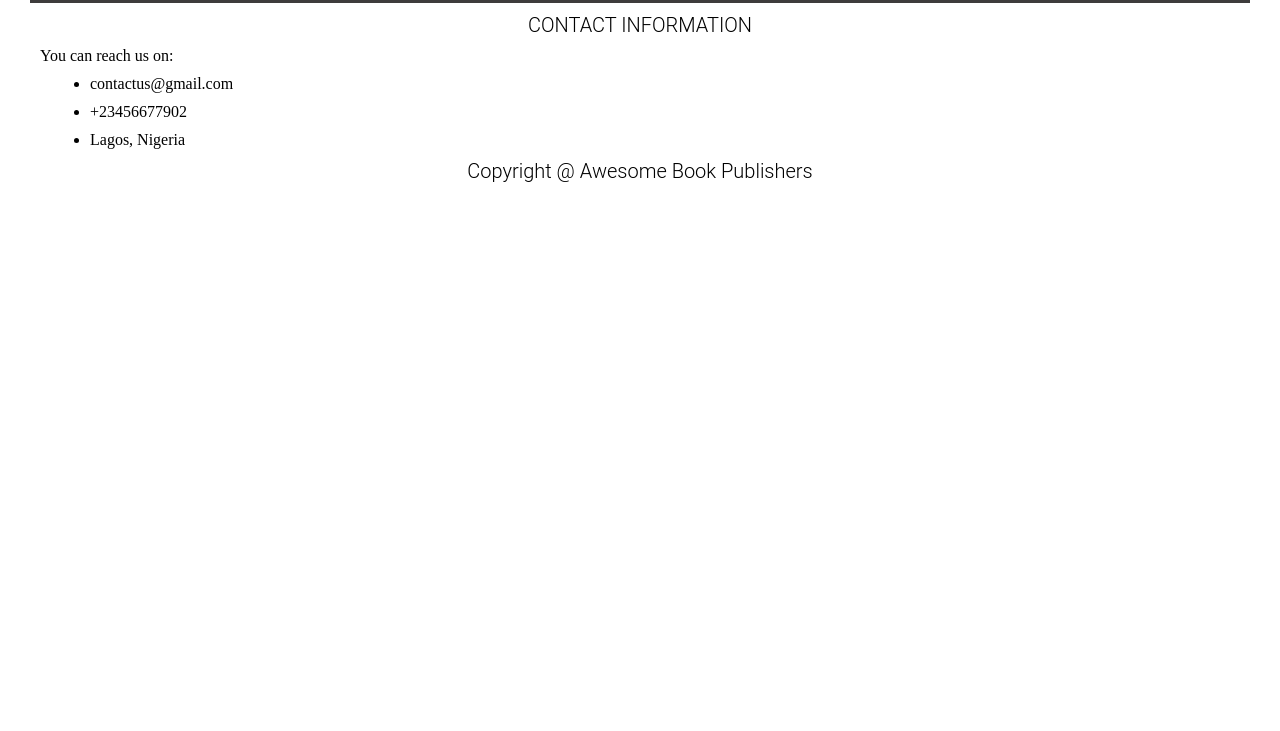
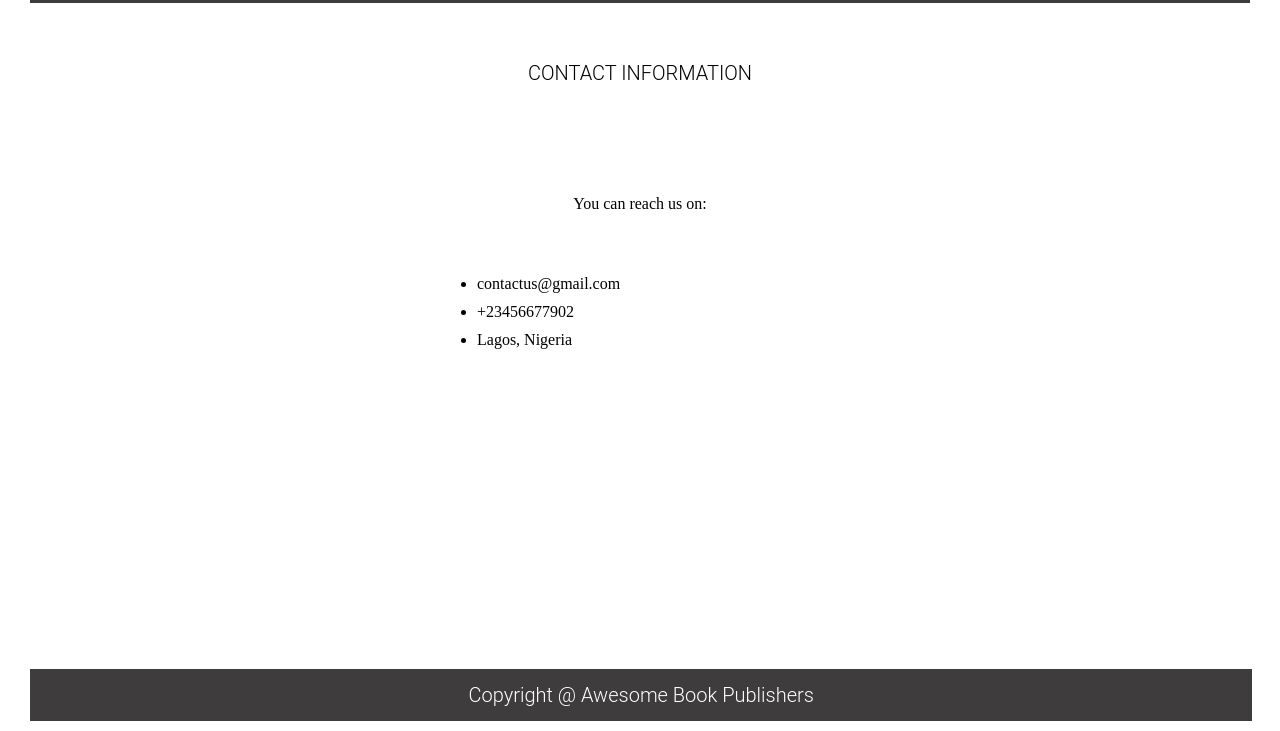
Before and after one commit to AduwuJoseph/Mv-AwesomeBooks, a website: page index.html in a window 1280 px wide. Both pictures are taken after a click on the link "Contact". Shown: the part 69-800 px from the top of the page. Drawn offline with Linux system fonts and the light colour scheme.

Commit message:
Update style.css file

```diff
--- a/style.css
+++ b/style.css
@@ -87,3 +87,44 @@ form {
   flex-direction: column;
   align-items: center;
 }
+
+.bttn {
+  margin-left: 200%;
+  box-shadow: 3px 3px #000;
+  padding: 5px;
+  font-size: 10px;
+  border: 2px solid #000;
+  font-weight: 700;
+}
+
+#add-new {
+  display: none;
+}
+
+#contact {
+  display: none;
+}
+
+.contact-text {
+  text-align: center;
+  padding-top: 2%;
+  padding-bottom: 2%;
+  line-height: 9vh;
+}
+
+.contact-list {
+  padding-left: 35%;
+}
+
+footer {
+  display: flex;
+  background: #3e3c3c;
+  color: white;
+  height: 52px;
+  font-size: 9px;
+  position: fixed;
+  bottom: 0;
+  justify-content: center;
+  align-items: center;
+  width: 95.5%;
+}
```
